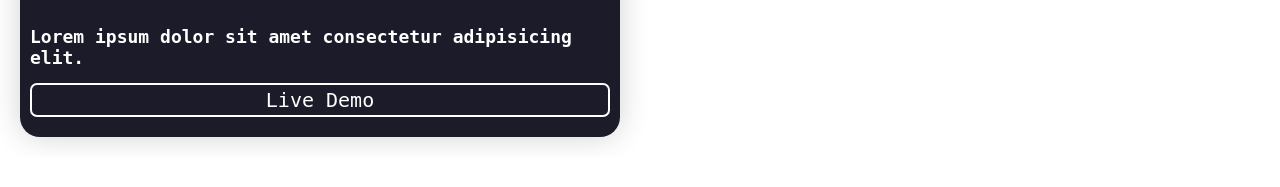
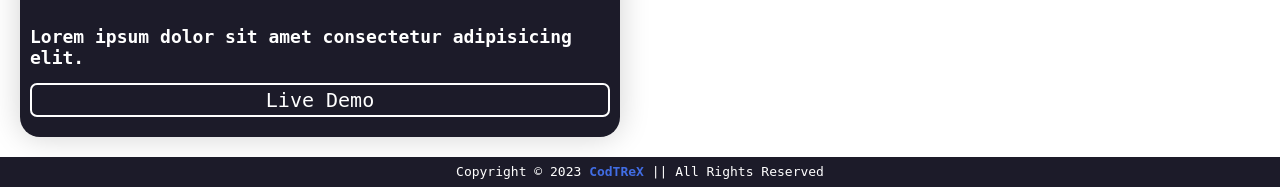
Before and after one commit to 0TReX/Web, a PHP site: page / in a window 1280 px wide. Shown: the part 1092-1279 px from the top of the page. Before the commit the page ends 1238 px from the top, so only its background shows below. Run offline with PHP 8.4, Linux system fonts and the light colour scheme.

Commit message:
committed

```diff
--- a/index.html
+++ b/index.html
@@ -74,6 +74,12 @@
     </div>
 
     <!-- cards close -->
+
+    <!-- bottom ribbon -->
+    <div class="bottom-ribbon">
+        <p>Copyright © 2023 <a href="#">CodTReX</a> || All Rights Reserved</p>
+    </div>
+    <!-- bottom ribbon close -->
 </body>
 
 </html>
--- a/style.css
+++ b/style.css
@@ -119,3 +119,24 @@ img{
     font-weight: 400;
 }
 /* card close */
+
+/* botton ribbon */
+.bottom-ribbon{
+    background-color: #1c1b29;
+    height:30px ;
+    width: 100%;
+}
+
+.bottom-ribbon p{
+    font-size: 13px;
+    color: white;
+    text-align: center;
+    padding-top: 7px;
+}
+
+.bottom-ribbon p a{
+    font-weight: bold;
+    color: #416de4;
+    text-decoration: none;
+}
+/* bottom ribbon close */
```
